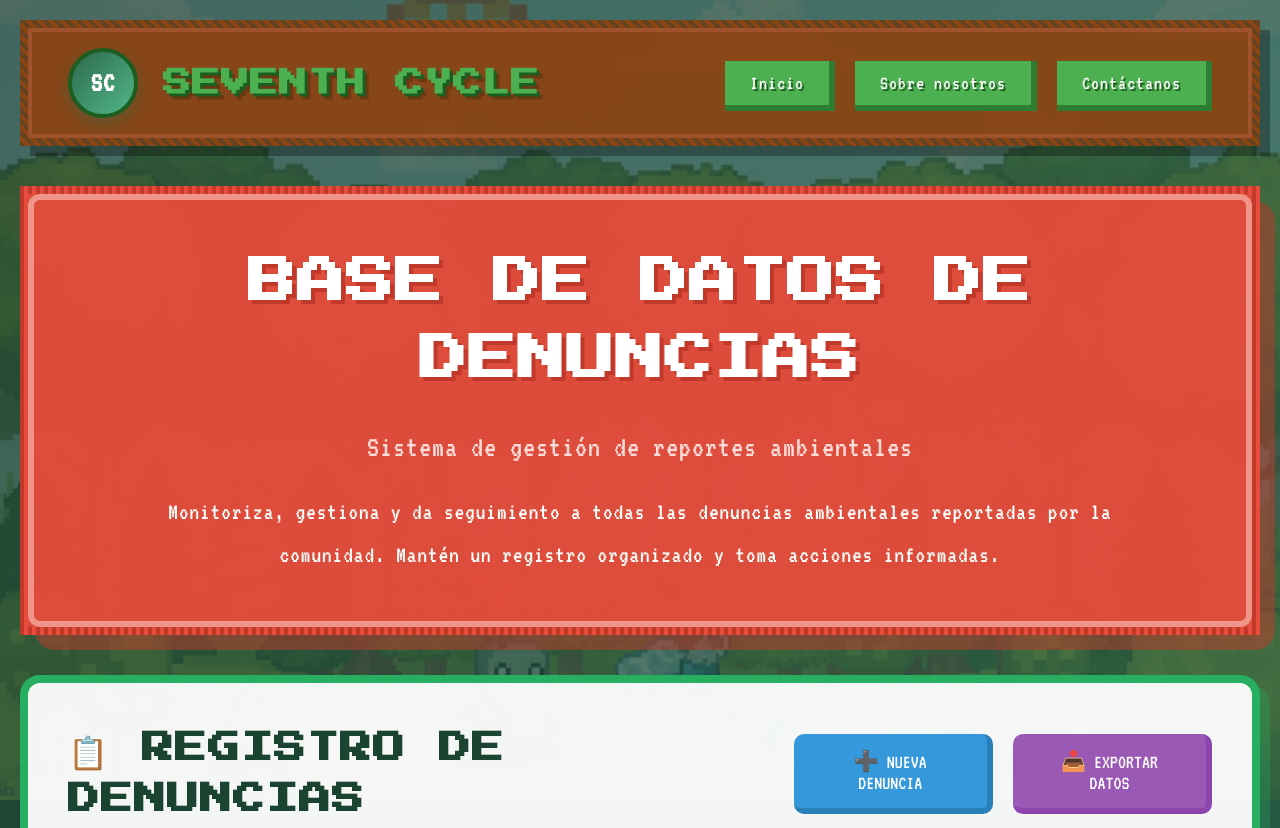
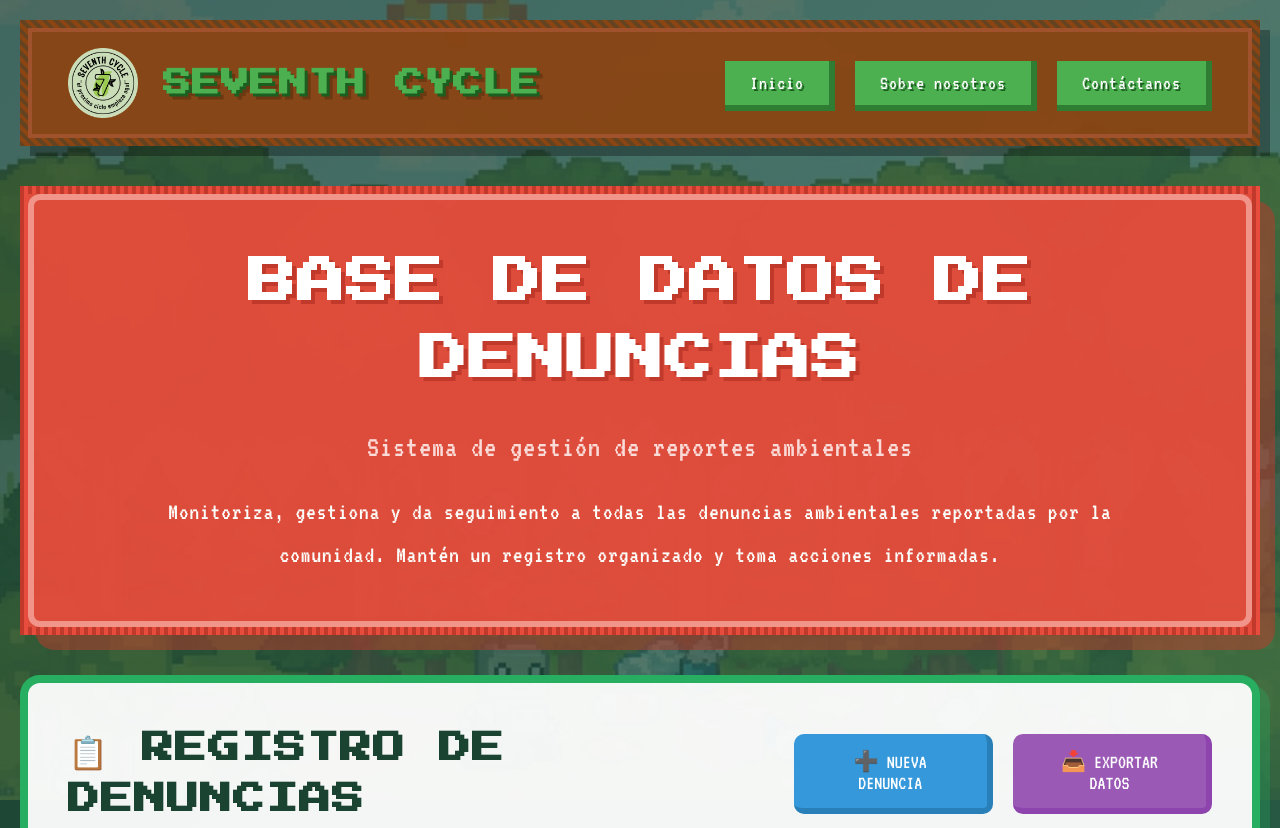
Before and after one commit to jesusvazquezfuentes8765-png/proyecto-PEC, a plain HTML site: page denuncias.html in a window 1280 px wide. Shown: the top 828 px of the page. Drawn offline with Linux system fonts and the light colour scheme.

```diff
--- a/denuncias.html
+++ b/denuncias.html
@@ -785,7 +785,7 @@
         <!-- HEADER -->
         <header>
             <div class="logo-container">
-                <div class="logo-placeholder">SC</div>
+                <img src="logo.png" alt="SEVENTH CYCLE Logo" width="70" height="70" class="logo-img">
                 <div class="company-name">SEVENTH CYCLE</div>
             </div>
 
```
